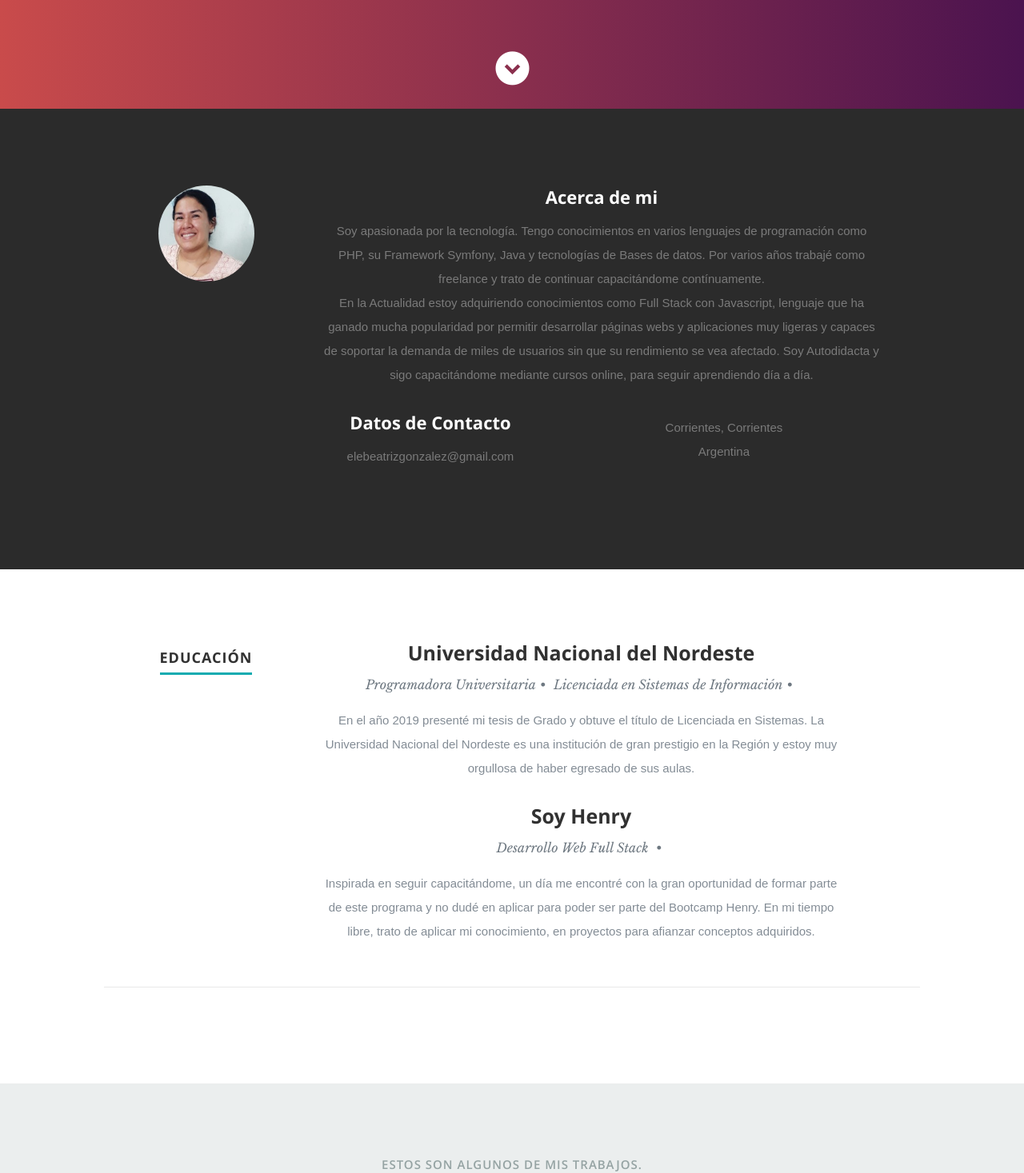
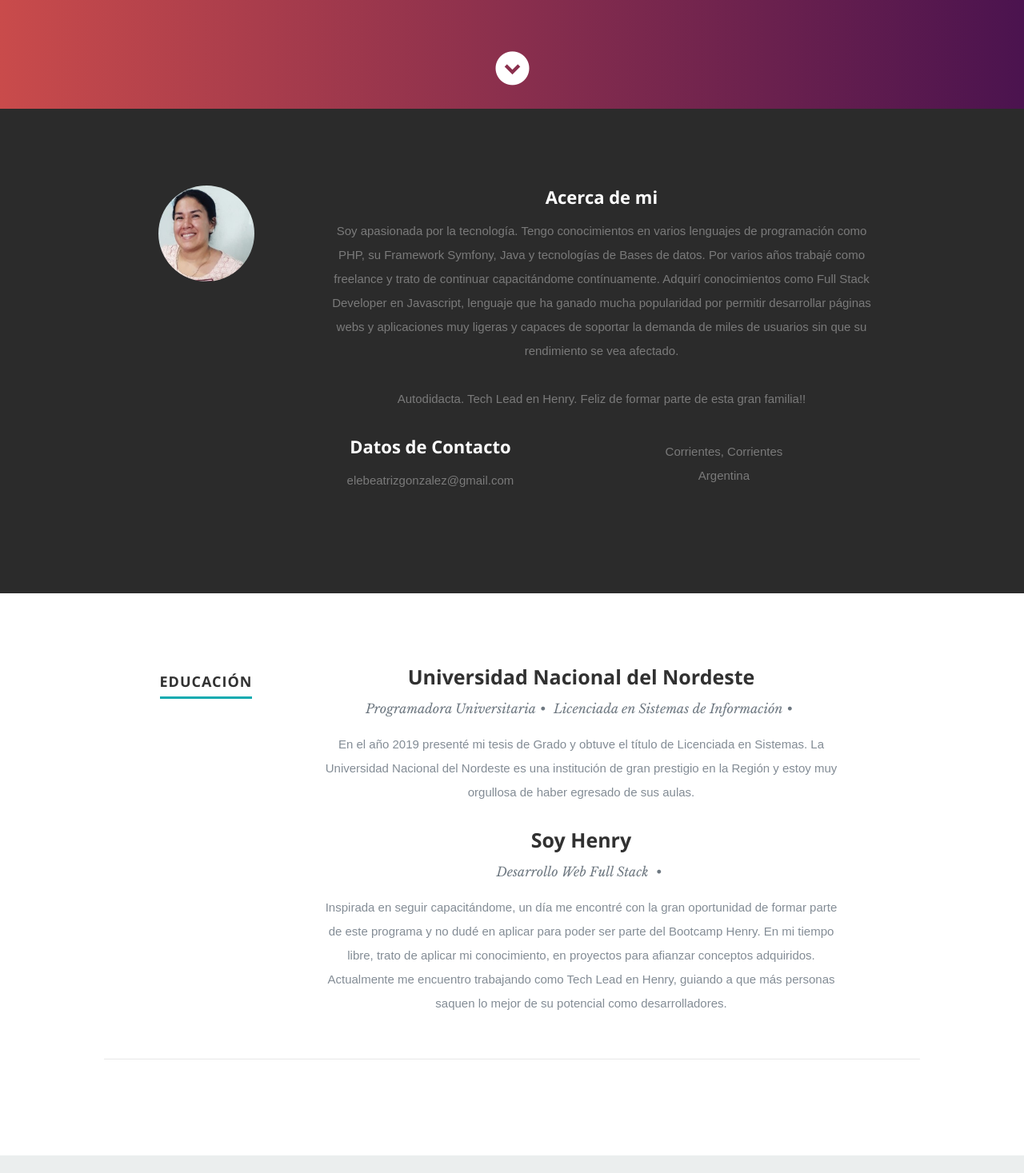
Before and after one commit to elenaGonzalez/profile, a React (Create React App) app: page / in a window 1280 px wide. Shown: the part 664-2131 px from the top of the page at 80% size. Built offline with nearby package versions, Linux system fonts and the light colour scheme.

Commit message:
Modificando resume y about

```diff
--- a/src/components/about/about.js
+++ b/src/components/about/about.js
@@ -13,15 +13,12 @@ render(){
             <h2>Acerca de mi</h2>
             <p>
               Soy apasionada por la tecnología.
-
               Tengo conocimientos en varios lenguajes de programación como PHP, su Framework Symfony, Java y tecnologías de Bases de datos.
-
               Por varios años trabajé como freelance y trato de continuar capacitándome contínuamente.
-              <br />
-              En la Actualidad estoy adquiriendo conocimientos como Full Stack con Javascript, lenguaje que ha ganado mucha popularidad por permitir desarrollar páginas webs y aplicaciones muy ligeras y capaces de soportar la demanda de miles de usuarios sin que su rendimiento se vea afectado.
-
-              Soy Autodidacta y sigo capacitándome mediante cursos online, para seguir aprendiendo día a día.
+              Adquirí conocimientos como Full Stack Developer en Javascript, lenguaje que ha ganado mucha popularidad por permitir desarrollar páginas webs y aplicaciones muy ligeras y capaces de soportar la demanda de miles de usuarios sin que su rendimiento se vea afectado.
             </p>
+            <p>
+              Autodidacta. Tech Lead en Henry. Feliz de formar parte de esta gran familia!!</p>
             <div className="row">
               <div className="columns contact-details">
                 <h2>Datos de Contacto</h2>
--- a/src/components/resume/resume.js
+++ b/src/components/resume/resume.js
@@ -40,6 +40,7 @@ render() {
                Inspirada en seguir capacitándome, un día me encontré con la gran oportunidad de formar parte de este programa y no dudé en aplicar para poder ser parte del Bootcamp Henry.
 
                En mi tiempo libre, trato de aplicar mi conocimiento, en proyectos para afianzar conceptos adquiridos.
+               Actualmente me encuentro trabajando como Tech Lead en Henry, guiando a que más personas saquen lo mejor de su potencial como desarrolladores.
              </p>
            </div>
          </div>{" "}
```
